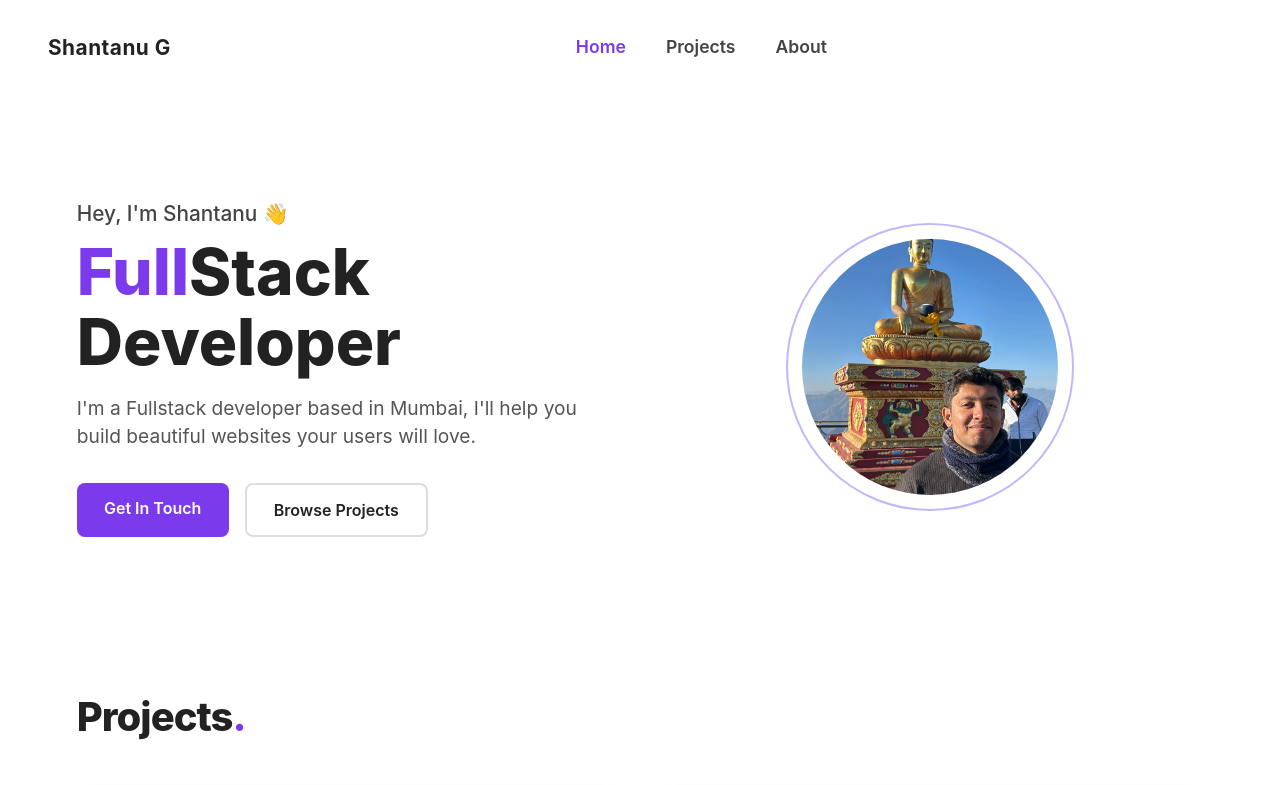
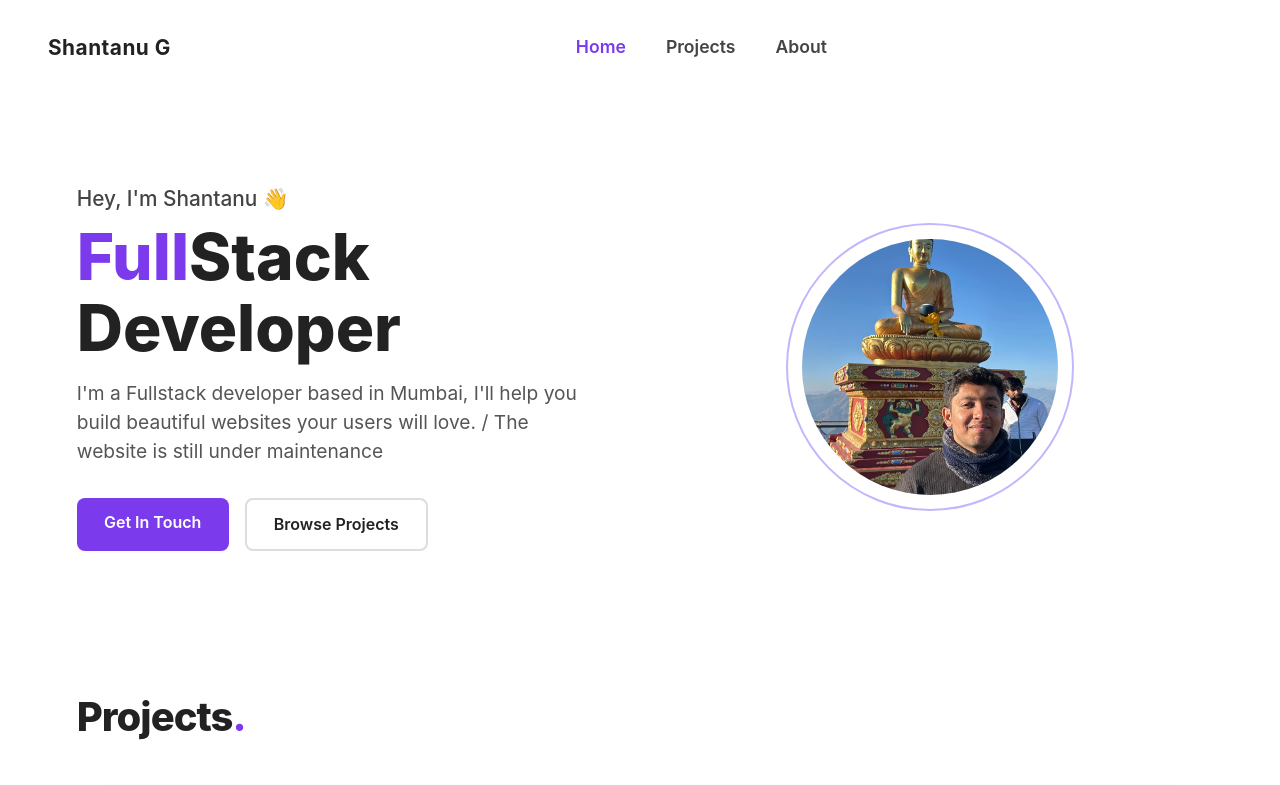
Before and after one commit to shantanugondane/Portfolio, a Next.js app: page / in a window 1280 px wide. Shown: the top 785 px of the page. Built offline with nearby package versions, Linux system fonts and the light colour scheme.

Commit message:
maintane

```diff
--- a/components/Navbar.js
+++ b/components/Navbar.js
@@ -3,7 +3,7 @@ import styles from './Navbar.module.css';
 
 const Navbar = () => (
   <nav className={styles.navbar}>
-    <div className={styles.logo}>Shantanu G</div>
+    <div className={styles.logo}>Shantanu G </div>
     <ul className={styles.navLinks}>
       <li className={styles.active}><a href="#">Home</a></li>
       <li><a href="#projects">Projects</a></li>
--- a/src/app/page.js
+++ b/src/app/page.js
@@ -17,7 +17,7 @@ export default function Home() {
           </h1>
           <p className={styles.description}>
             I&apos;m a Fullstack developer based in Mumbai, I&apos;ll help you build beautiful websites your users will love.
-          </p>
+            / The website is still under maintenance</p>
           <div className={styles.buttons}>
             <a href="mailto:shantanugondane44@gmail.com" className={styles.primary}>Get In Touch</a>
             <button className={styles.secondary}>Browse Projects</button>
```
